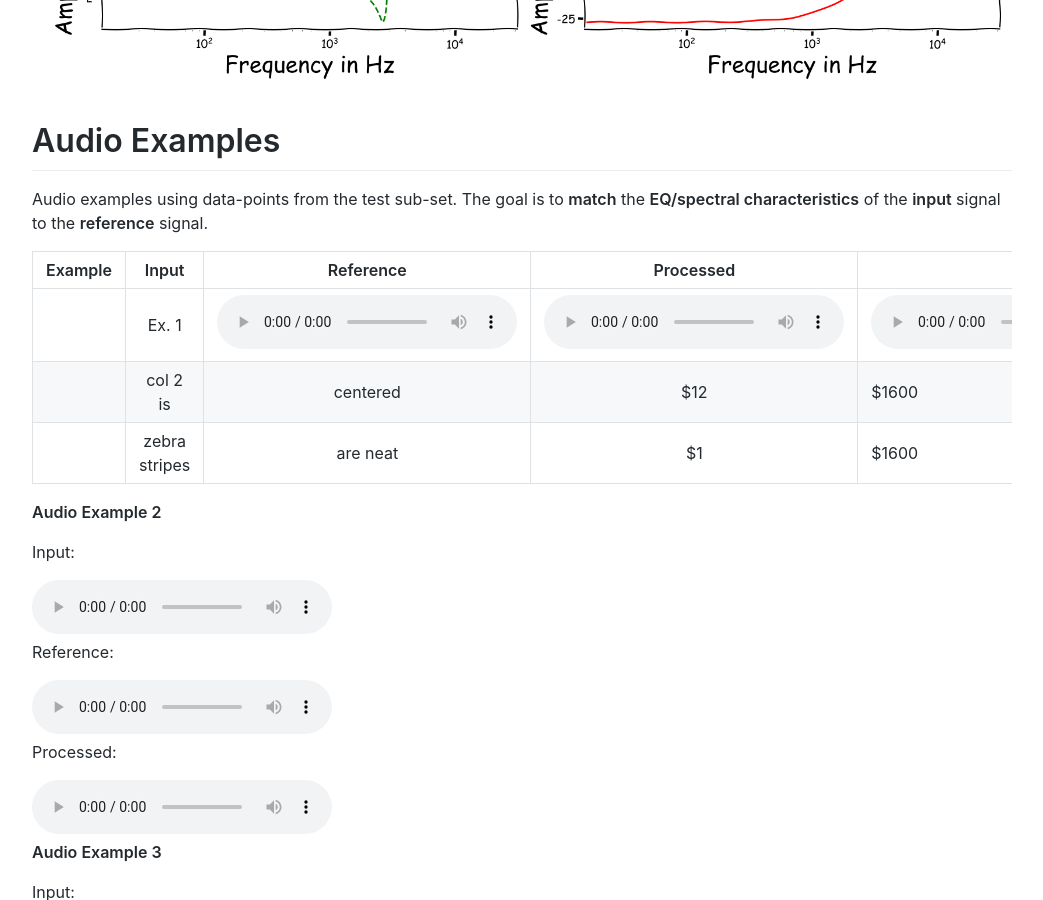
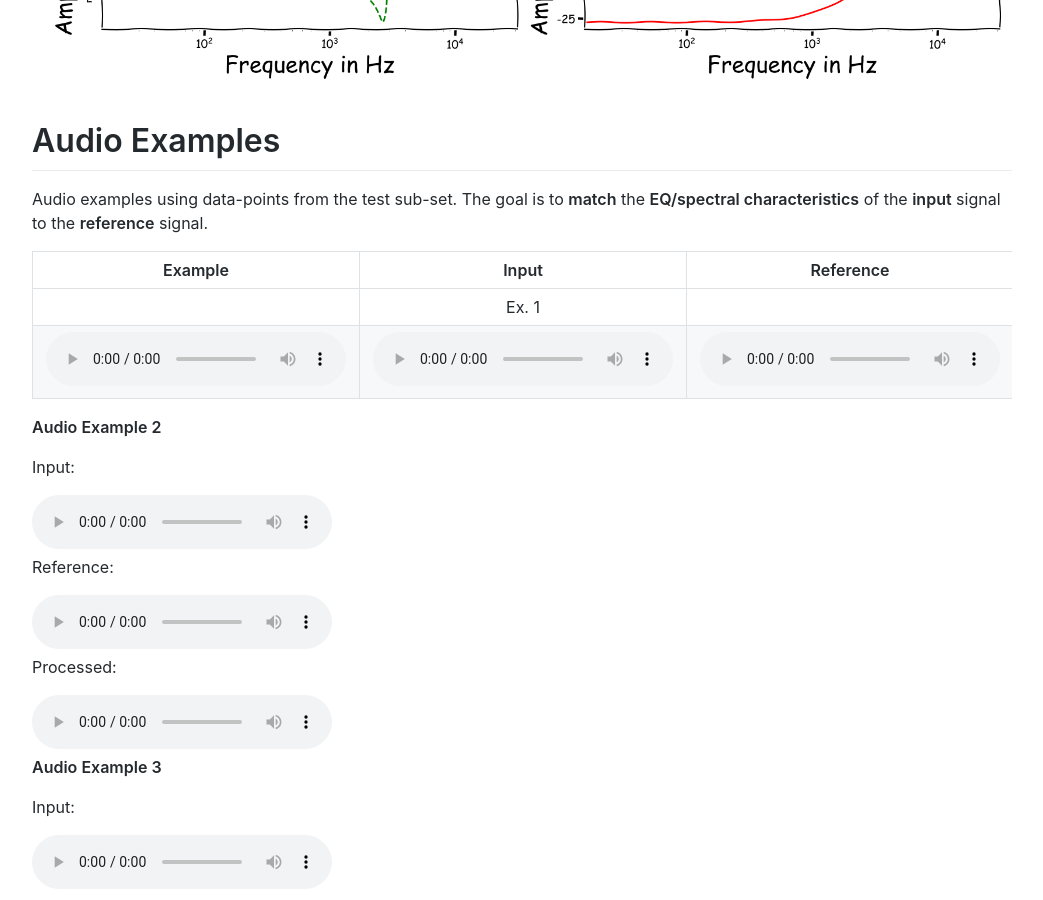
Before and after one commit to Js-Mim/sp-demo, a Jekyll site: the page built from index.md, in a window 1280 px wide and 900 px high, scrolled down 3234 px. Shown: the whole window, without its empty margins (118-1161 px from the left). Built offline with Jekyll 4.4.1, drawn with Linux system fonts in a browser that asks for light colours; comment, search, counter and statistics services are not loaded.

Commit message:
Update index.md

```diff
--- a/index.md
+++ b/index.md
@@ -36,9 +36,8 @@
 
 **Example**|**Input**|**Reference**|**Processed**|
 |:-------------:|:-------------:|:-----:|:-----:|
-| Ex. 1      |<audio controls="1"><source src="https://raw.githubusercontent.com/Js-Mim/sp-demo/master/audio_files/ex1_input.wav"></audio>|<audio controls="1"><source src="https://raw.githubusercontent.com/Js-Mim/sp-demo/master/audio_files/ex1_reference.wav"</audio>|<audio controls="1"><source src="https://raw.githubusercontent.com/Js-Mim/sp-demo/master/audio_files/ex1_estimated.wav"></audio>|
-| col 2 is      | centered      |   $12 | $1600 |
-| zebra stripes | are neat      |    $1 | $1600 |
+| Ex. 1|
+<audio controls="1"><source src="https://raw.githubusercontent.com/Js-Mim/sp-demo/master/audio_files/ex1_input.wav"></audio>|<audio controls="1"><source src="https://raw.githubusercontent.com/Js-Mim/sp-demo/master/audio_files/ex1_reference.wav"</audio>|<audio controls="1"><source src="https://raw.githubusercontent.com/Js-Mim/sp-demo/master/audio_files/ex1_estimated.wav"></audio>|
 
 
 **Audio Example 2**
```
